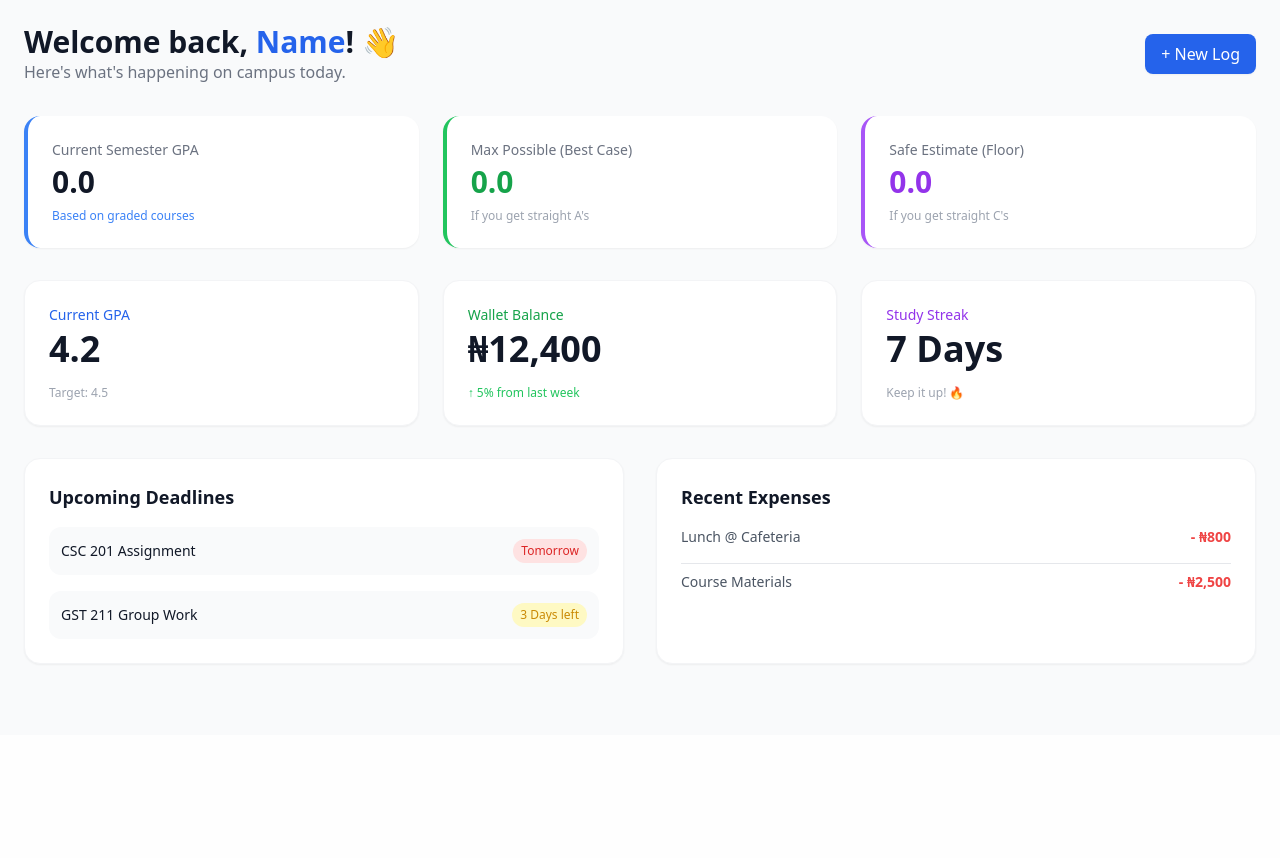
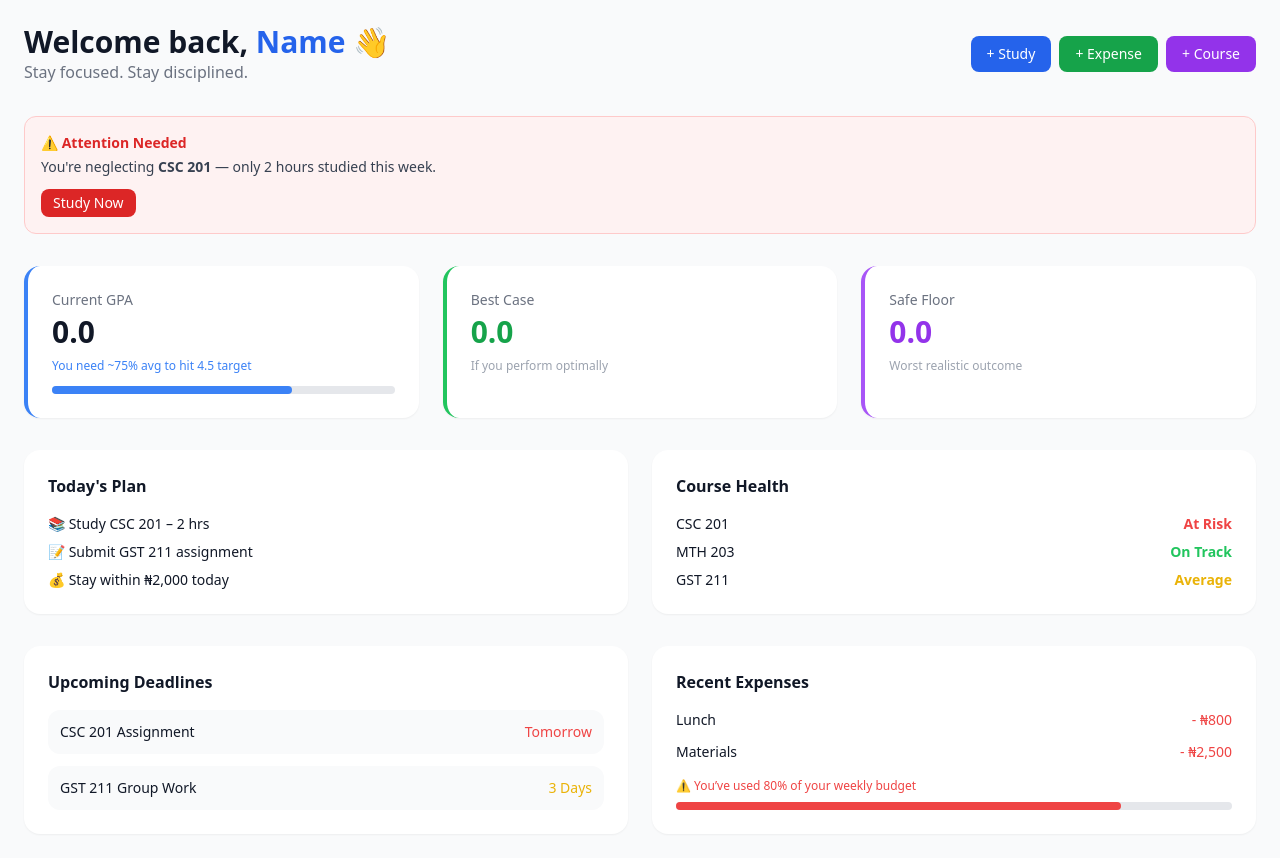
Before and after one commit to auwalcodes2007/campus_app, a Flask app: page /dashboard in a window 1280 px wide. Shown: the part 65-923 px from the top of the page. Before the commit the page ends 730 px from the top, so only its background shows below. Run offline with Flask 3, Linux system fonts and the light colour scheme; the visitor is signed in with stand-in values (Sample User, id 1); data that the repository does not hold is empty; some libraries are stand-ins or nearby versions.

Commit message:
create new dashboard although still static, refactor next session

```diff
--- a/app/main/templates/main/dashboard.html
+++ b/app/main/templates/main/dashboard.html
@@ -2,87 +2,153 @@
 
 {% block content %}
 {% set gpa_stats = current_user.get_gpa_stats() %}
+
 <div class="space-y-8">
+
+    <!-- HEADER -->
     <div class="flex flex-col md:flex-row md:items-center justify-between gap-4">
         <div>
-            <h1 class="text-3xl font-bold text-gray-900">Welcome back, <span class="text-blue-600">{{ current_user.email.split('@')[0].title() }}</span>! 👋</h1>
-            <p class="text-gray-500">Here's what's happening on campus today.</p>
+            <h1 class="text-3xl font-bold text-gray-900">
+                Welcome back,
+                <span class="text-blue-600">
+                    {{ current_user.email.split('@')[0].title() }}
+                </span> 👋
+            </h1>
+            <p class="text-gray-500">Stay focused. Stay disciplined.</p>
         </div>
-        <div class="flex gap-3">
-            <button class="bg-blue-600 text-white px-4 py-2 rounded-lg font-medium hover:bg-blue-700 transition shadow-sm">
-                + New Log
-            </button>
+
+        <!-- QUICK ACTIONS -->
+        <div class="flex gap-2">
+            <button class="bg-blue-600 text-white px-4 py-2 rounded-lg text-sm">+ Study</button>
+            <button class="bg-green-600 text-white px-4 py-2 rounded-lg text-sm">+ Expense</button>
+            <button class="bg-purple-600 text-white px-4 py-2 rounded-lg text-sm">+ Course</button>
         </div>
     </div>
 
-    <div class="grid grid-cols-1 md:grid-cols-3 gap-6 mb-10">
-    <div class="bg-white p-6 rounded-2xl shadow-sm border-l-4 border-blue-500">
-        <p class="text-gray-500 text-sm font-medium">Current Semester GPA</p>
-        <h3 class="text-3xl font-black text-gray-900 mt-1">{{ gpa_stats.current }}</h3>
-        <p class="text-xs text-blue-500 mt-2">Based on graded courses</p>
+    <!-- 🚨 FOCUS ALERT -->
+    <div class="bg-red-50 border border-red-200 p-4 rounded-xl">
+        <p class="text-sm font-semibold text-red-600">⚠️ Attention Needed</p>
+        <p class="text-sm text-gray-700 mt-1">
+            You're neglecting <strong>CSC 201</strong> — only 2 hours studied this week.
+        </p>
+        <button class="mt-3 text-sm bg-red-600 text-white px-3 py-1 rounded-lg">
+            Study Now
+        </button>
     </div>
 
-    <div class="bg-white p-6 rounded-2xl shadow-sm border-l-4 border-green-500">
-        <p class="text-gray-500 text-sm font-medium">Max Possible (Best Case)</p>
-        <h3 class="text-3xl font-black text-gray-900 mt-1 text-green-600">{{ gpa_stats.best }}</h3>
-        <p class="text-xs text-gray-400 mt-2">If you get straight A's</p>
+    <!-- 📊 GPA CARDS -->
+    <div class="grid grid-cols-1 md:grid-cols-3 gap-6">
+
+        <div class="bg-white p-6 rounded-2xl shadow-sm border-l-4 border-blue-500">
+            <p class="text-gray-500 text-sm">Current GPA</p>
+            <h3 class="text-3xl font-black mt-1">{{ gpa_stats.current }}</h3>
+            <p class="text-xs text-blue-500 mt-2">
+                You need ~75% avg to hit 4.5 target
+            </p>
+
+            <!-- Progress -->
+            <div class="mt-3 w-full bg-gray-200 h-2 rounded-full">
+                <div class="bg-blue-500 h-2 rounded-full" style="width: 70%"></div>
+            </div>
+        </div>
+
+        <div class="bg-white p-6 rounded-2xl shadow-sm border-l-4 border-green-500">
+            <p class="text-gray-500 text-sm">Best Case</p>
+            <h3 class="text-3xl font-black text-green-600 mt-1">{{ gpa_stats.best }}</h3>
+            <p class="text-xs text-gray-400 mt-2">If you perform optimally</p>
+        </div>
+
+        <div class="bg-white p-6 rounded-2xl shadow-sm border-l-4 border-purple-500">
+            <p class="text-gray-500 text-sm">Safe Floor</p>
+            <h3 class="text-3xl font-black text-purple-600 mt-1">{{ gpa_stats.safe }}</h3>
+            <p class="text-xs text-gray-400 mt-2">Worst realistic outcome</p>
+        </div>
+
     </div>
 
-    <div class="bg-white p-6 rounded-2xl shadow-sm border-l-4 border-purple-500">
-        <p class="text-gray-500 text-sm font-medium">Safe Estimate (Floor)</p>
-        <h3 class="text-3xl font-black text-gray-900 mt-1 text-purple-600">{{ gpa_stats.safe }}</h3>
-        <p class="text-xs text-gray-400 mt-2">If you get straight C's</p>
-    </div>
-</div>
+    <!-- 🎯 TODAY PLAN + COURSE HEALTH -->
+    <div class="grid grid-cols-1 lg:grid-cols-2 gap-6">
 
-    <div class="grid grid-cols-1 md:grid-cols-3 gap-6">
-        <div class="bg-white p-6 rounded-2xl shadow-sm border border-gray-100">
-            <div class="text-sm font-medium text-blue-600 mb-1">Current GPA</div>
-            <div class="text-4xl font-black text-gray-900">4.2</div>
-            <div class="mt-4 text-xs text-gray-400">Target: 4.5</div>
+        <!-- TODAY PLAN -->
+        <div class="bg-white p-6 rounded-2xl shadow-sm">
+            <h3 class="font-bold mb-4">Today's Plan</h3>
+            <ul class="space-y-2 text-sm">
+                <li>📚 Study CSC 201 – 2 hrs</li>
+                <li>📝 Submit GST 211 assignment</li>
+                <li>💰 Stay within ₦2,000 today</li>
+            </ul>
         </div>
 
-        <div class="bg-white p-6 rounded-2xl shadow-sm border border-gray-100">
-            <div class="text-sm font-medium text-green-600 mb-1">Wallet Balance</div>
-            <div class="text-4xl font-black text-gray-900">₦12,400</div>
-            <div class="mt-4 text-xs text-green-500">↑ 5% from last week</div>
+        <!-- COURSE HEALTH -->
+        <div class="bg-white p-6 rounded-2xl shadow-sm">
+            <h3 class="font-bold mb-4">Course Health</h3>
+
+            <div class="flex justify-between text-sm">
+                <span>CSC 201</span>
+                <span class="text-red-500 font-semibold">At Risk</span>
+            </div>
+
+            <div class="flex justify-between text-sm mt-2">
+                <span>MTH 203</span>
+                <span class="text-green-500 font-semibold">On Track</span>
+            </div>
+
+            <div class="flex justify-between text-sm mt-2">
+                <span>GST 211</span>
+                <span class="text-yellow-500 font-semibold">Average</span>
+            </div>
         </div>
 
-        <div class="bg-white p-6 rounded-2xl shadow-sm border border-gray-100">
-            <div class="text-sm font-medium text-purple-600 mb-1">Study Streak</div>
-            <div class="text-4xl font-black text-gray-900">7 Days</div>
-            <div class="mt-4 text-xs text-gray-400">Keep it up! 🔥</div>
-        </div>
     </div>
 
-    <div class="grid grid-cols-1 lg:grid-cols-2 gap-8">
-        <div class="bg-white rounded-2xl p-6 shadow-sm border border-gray-100">
-            <h3 class="text-lg font-bold mb-4">Upcoming Deadlines</h3>
-            <ul class="space-y-4">
-                <li class="flex items-center justify-between p-3 bg-gray-50 rounded-xl">
-                    <span class="text-sm font-medium">CSC 201 Assignment</span>
-                    <span class="text-xs bg-red-100 text-red-600 px-2 py-1 rounded-full">Tomorrow</span>
+    <!-- 📅 DEADLINES + 💸 EXPENSES -->
+    <div class="grid grid-cols-1 lg:grid-cols-2 gap-6">
+
+        <!-- DEADLINES -->
+        <div class="bg-white p-6 rounded-2xl shadow-sm">
+            <h3 class="font-bold mb-4">Upcoming Deadlines</h3>
+
+            <ul class="space-y-3 text-sm">
+                <li class="flex justify-between bg-gray-50 p-3 rounded-xl">
+                    <span>CSC 201 Assignment</span>
+                    <span class="text-red-500">Tomorrow</span>
                 </li>
-                <li class="flex items-center justify-between p-3 bg-gray-50 rounded-xl">
-                    <span class="text-sm font-medium">GST 211 Group Work</span>
-                    <span class="text-xs bg-yellow-100 text-yellow-600 px-2 py-1 rounded-full">3 Days left</span>
+
+                <li class="flex justify-between bg-gray-50 p-3 rounded-xl">
+                    <span>GST 211 Group Work</span>
+                    <span class="text-yellow-500">3 Days</span>
                 </li>
             </ul>
         </div>
 
-        <div class="bg-white rounded-2xl p-6 shadow-sm border border-gray-100">
-            <h3 class="text-lg font-bold mb-4">Recent Expenses</h3>
-            <div class="space-y-4">
-                <div class="flex justify-between text-sm">
-                    <span class="text-gray-600">Lunch @ Cafeteria</span>
-                    <span class="font-bold text-red-500">- ₦800</span>
+        <!-- EXPENSE TRACKER -->
+        <div class="bg-white p-6 rounded-2xl shadow-sm">
+            <h3 class="font-bold mb-4">Recent Expenses</h3>
+
+            <div class="space-y-3 text-sm">
+                <div class="flex justify-between">
+                    <span>Lunch</span>
+                    <span class="text-red-500">- ₦800</span>
                 </div>
-                <div class="flex justify-between text-sm border-t pt-2">
-                    <span class="text-gray-600">Course Materials</span>
-                    <span class="font-bold text-red-500">- ₦2,500</span>
+
+                <div class="flex justify-between">
+                    <span>Materials</span>
+                    <span class="text-red-500">- ₦2,500</span>
                 </div>
             </div>
+
+            <!-- Budget Warning -->
+            <p class="text-xs text-red-500 mt-4">
+                ⚠️ You’ve used 80% of your weekly budget
+            </p>
+
+            <!-- Progress -->
+            <div class="mt-2 w-full bg-gray-200 h-2 rounded-full">
+                <div class="bg-red-500 h-2 rounded-full" style="width: 80%"></div>
+            </div>
         </div>
+
     </div>
+
 </div>
 {% endblock %}
```
